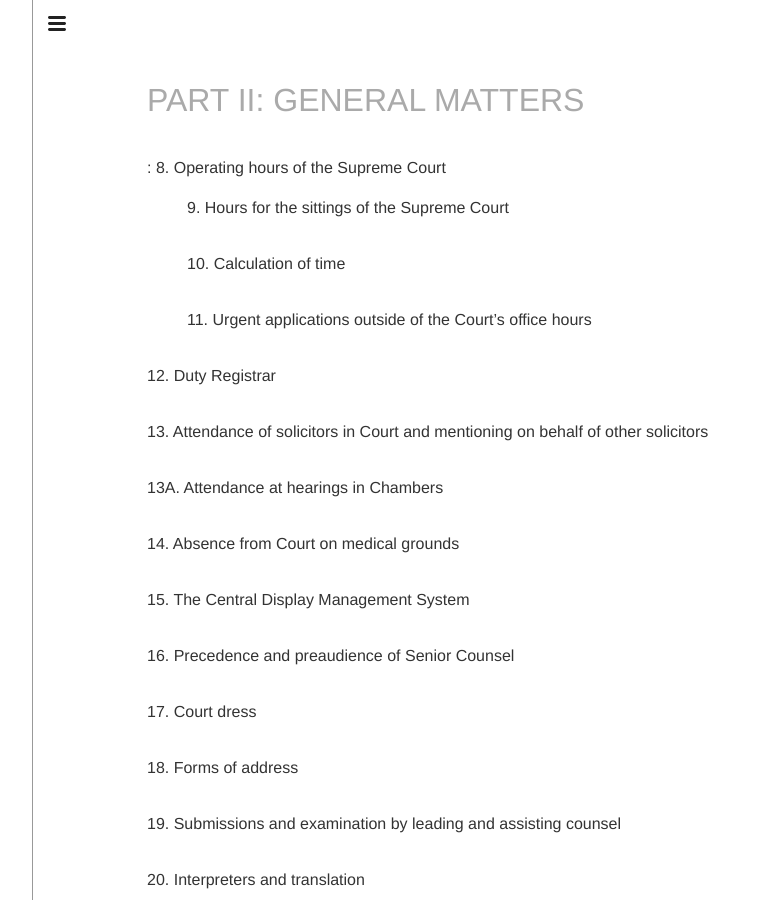
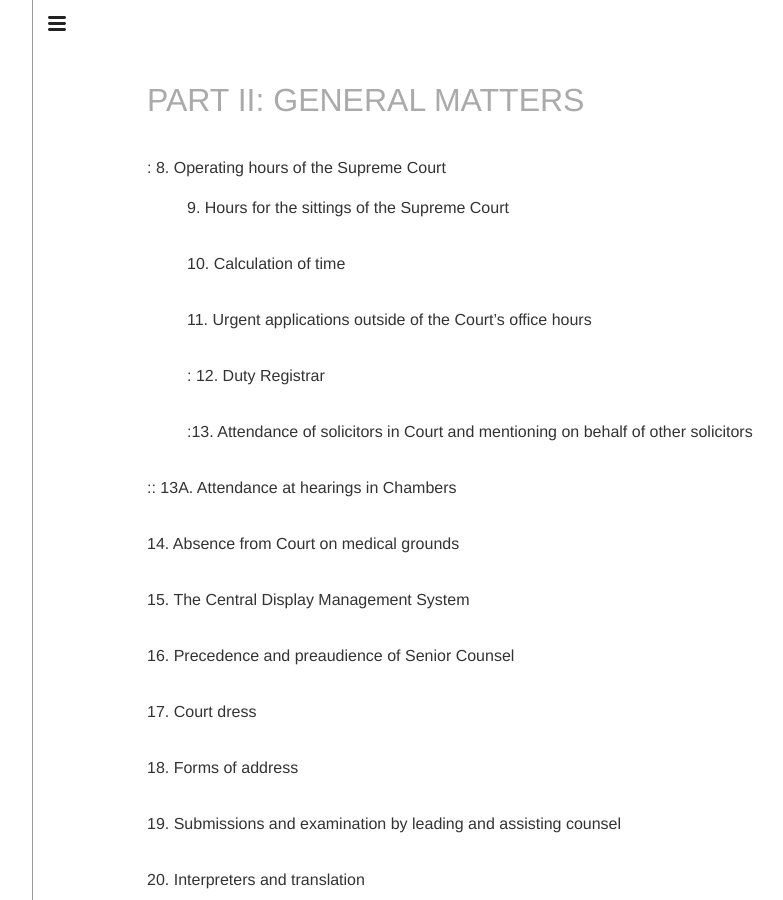
Before and after one commit to opendocsg/opendoc-supreme-court-practice-directions, a Jekyll site: the page built from PART-02-General-Matters.md, in a window 1280 px wide and 900 px high. Shown: the whole window, without its empty margins (219-1002 px from the left). Built offline with Jekyll 4.4.1, drawn with Linux system fonts in a browser that asks for light colours; our own code applies the rules of GitHub Pages for plain Markdown files; a script that is not in the unit is left out.

```diff
--- a/PART-02-General-Matters.md
+++ b/PART-02-General-Matters.md
@@ -8,12 +8,12 @@
 
 : 11\. Urgent applications outside of the Court's office hours
 
-12\. Duty Registrar
+: : 12\. Duty Registrar
 
-13\. Attendance of solicitors in Court and mentioning on behalf of other
+: :13\. Attendance of solicitors in Court and mentioning on behalf of other
 solicitors
 
-13A. Attendance at hearings in Chambers
+:: 13A. Attendance at hearings in Chambers
 
 14\. Absence from Court on medical grounds
 
```
